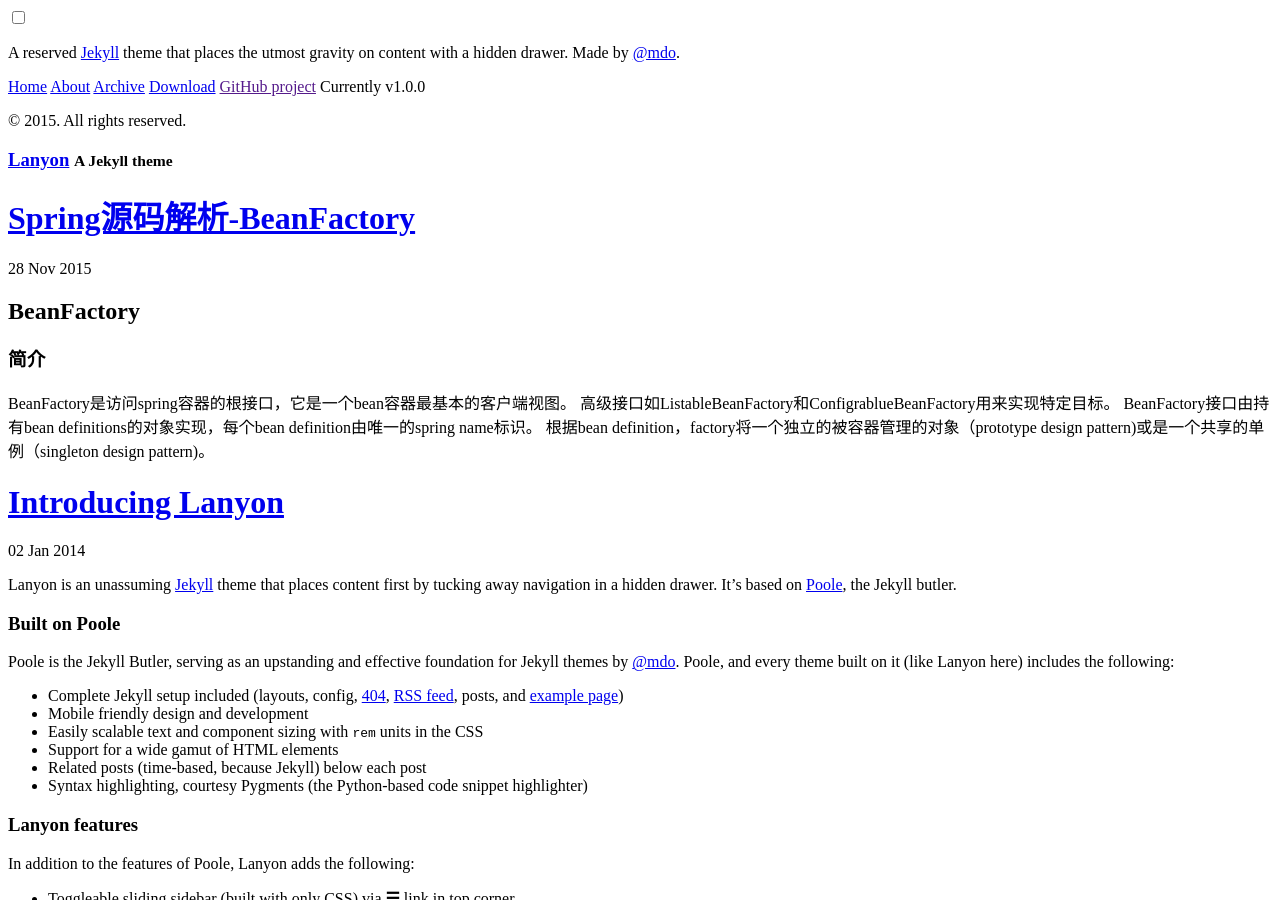
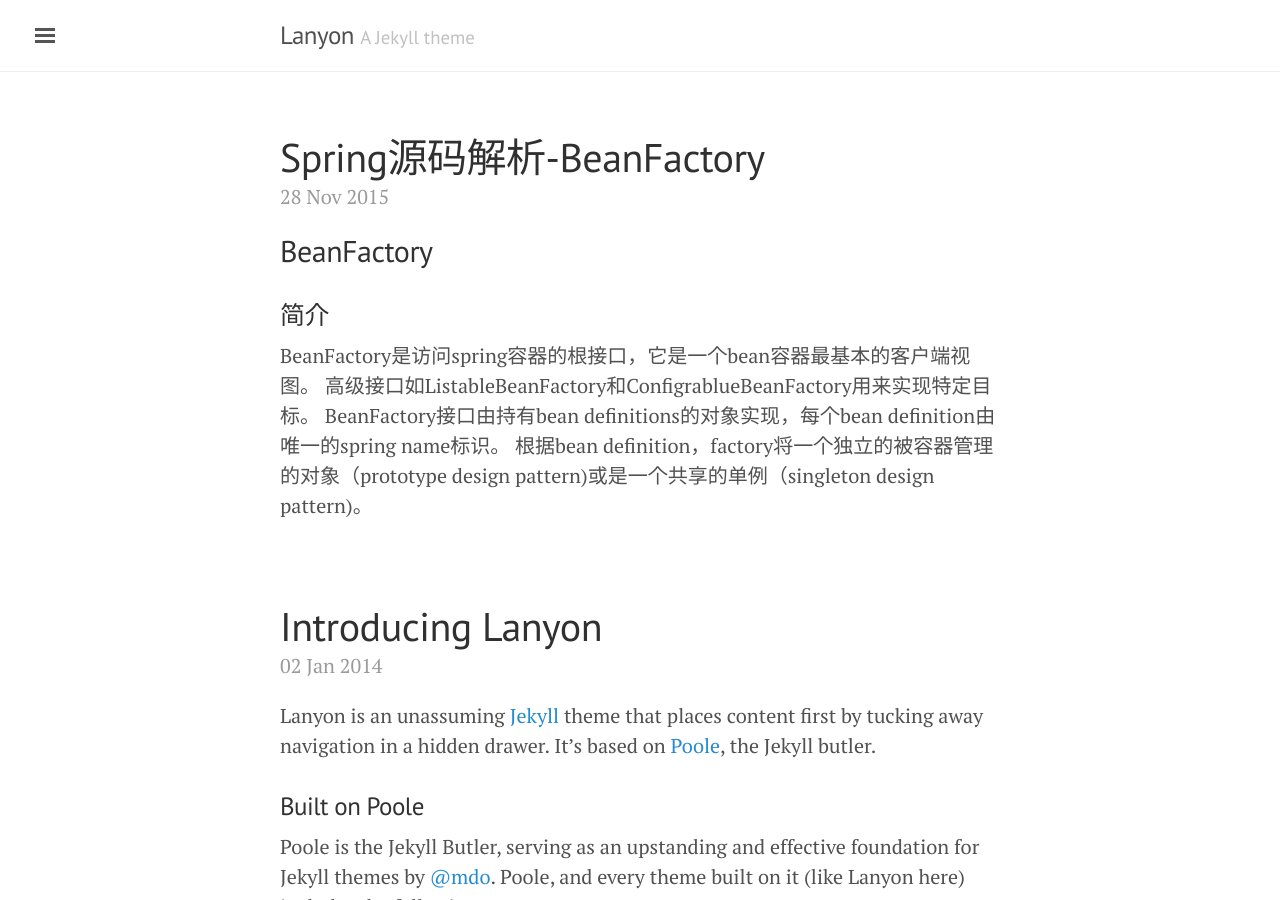
Before and after one commit to codershamo/codershamo.github.io, a Jekyll site: the page built from index.html, in a window 1280 px wide and 900 px high. Built offline with Jekyll 4.4.1, drawn with Linux system fonts in a browser that asks for light colours; the list of posts is cut into pages by our own code.

Commit message:
beanfactory

```diff
--- a/_config.yml
+++ b/_config.yml
@@ -9,7 +9,7 @@
 tagline:             'A Jekyll theme'
 description:         'A reserved <a href="http://jekyllrb.com" target="_blank">Jekyll</a> theme that places the utmost gravity on content with a hidden drawer. Made by <a href="https://twitter.com/mdo" target="_blank">@mdo</a>.'
 url:                 http://lanyon.getpoole.com
-baseurl:             'codershamo.github.io'
+baseurl:             '/'
 paginate:            5
 
 # About/contact
```
